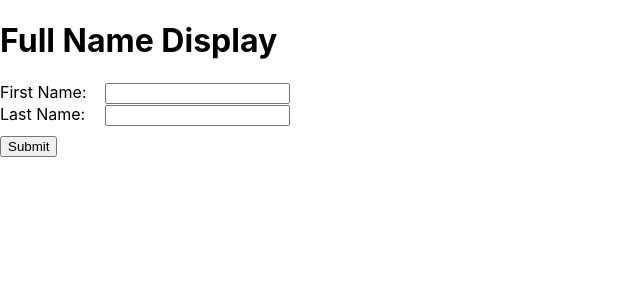
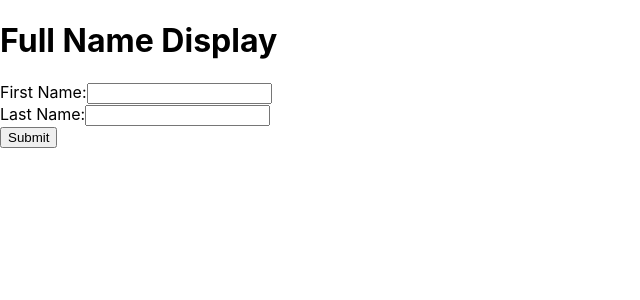
Before and after one commit to Venkateshh-21/Xdisplayname, a React (Create React App) app: page / in a window 1280 px wide. Shown: the top 300 px of the page, without its empty margins (0-640 px from the left). Built offline with nearby package versions, Linux system fonts and the light colour scheme.

Commit message:
rectifying testcases

```diff
--- a/src/displayname.jsx
+++ b/src/displayname.jsx
@@ -19,13 +19,13 @@ const Displayname = () => {
     <div><h1>Full Name Display</h1>
      <div>
         <form onSubmit={submit}>
-        <label htmlFor=""style={{paddingRight:"18px",}} >First Name:</label >
+        <label htmlFor="" >First Name:</label >
         <input type="text" required value={firstName} onChange={trackFirstName} />
         <br />
-        <label htmlFor=""style={{paddingRight:"20px"}}>Last Name:</label>
+        <label htmlFor="">Last Name:</label>
          <input type="text" required value={lastName} onChange={tarckLastName} />
          <br />
-          <input type="submit" value="Submit" style={{marginTop:"10px"}} ></input>
+          <input type="submit" value="Submit" ></input>
         </form>
         </div>
         <div>
```
